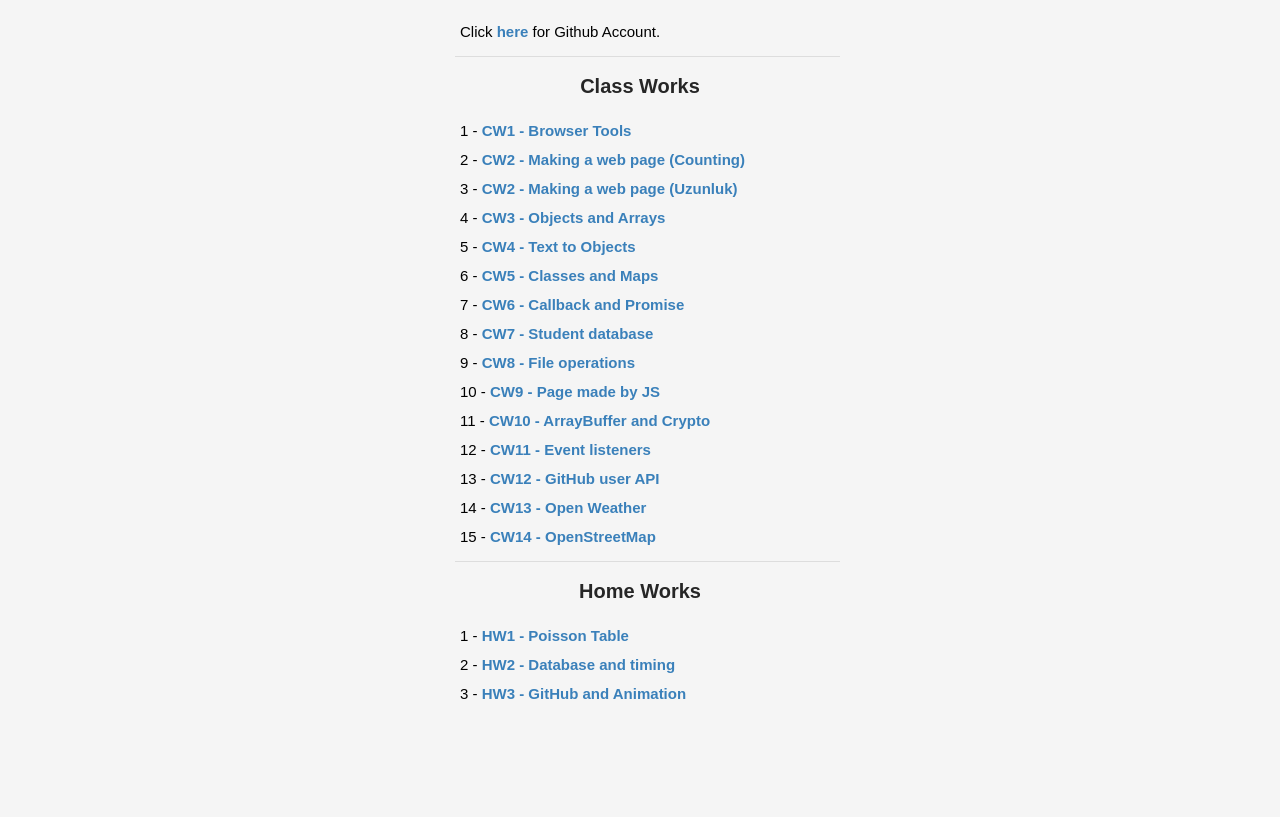
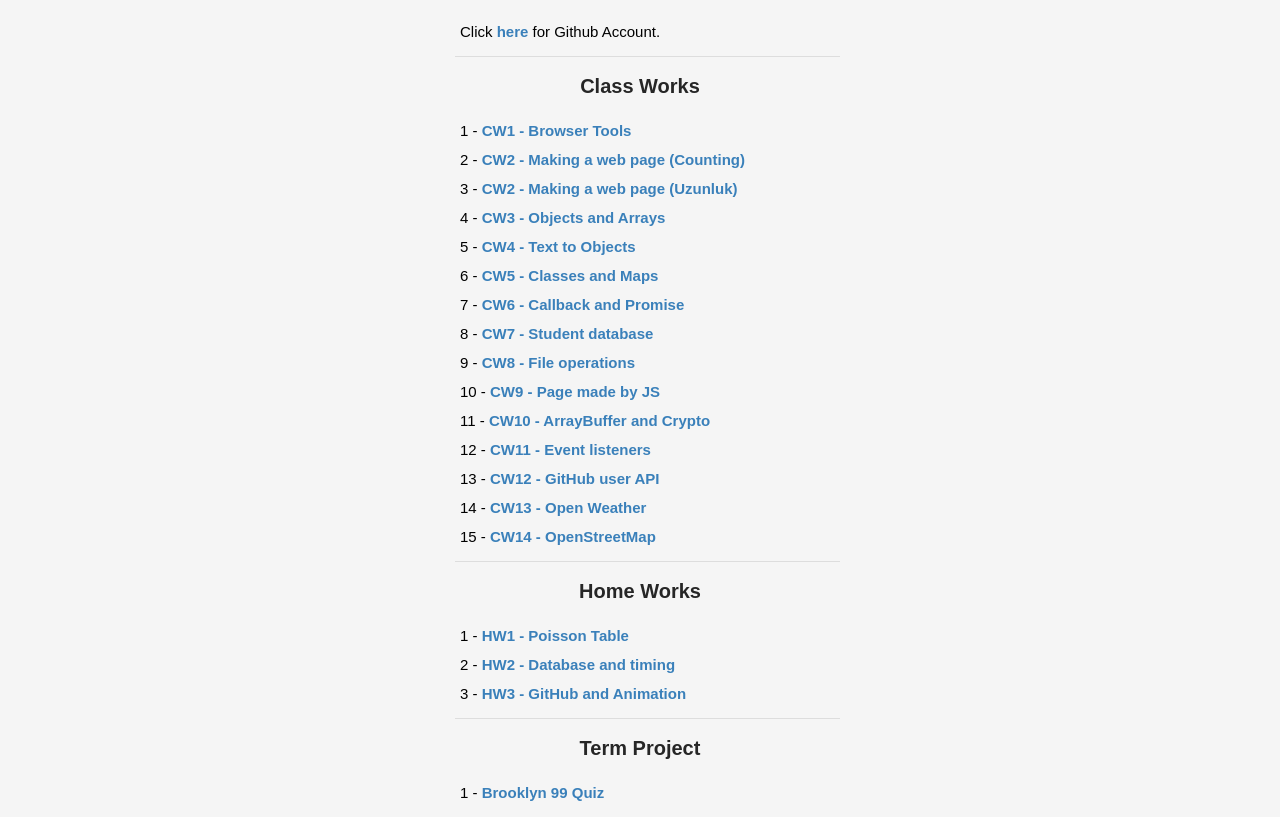
Before and after one commit to Seymakotan/JS_AdvProg, a plain HTML site: page index.html in a window 1280 px wide. Shown: the part 92-909 px from the top of the page. Before the commit the page ends 810 px from the top, so only its background shows below. Drawn offline with Linux system fonts and the light colour scheme.

Commit message:
Update index.html

```diff
--- a/index.html
+++ b/index.html
@@ -57,7 +57,10 @@
                 <li>2 - <a href="https://seymakotan.github.io/JS_AdvProg/HW2/database_hw2.html">HW2 - Database and timing</a></li>
                 <li>3 - <a href="https://seymakotan.github.io/305/anim/Animation.html">HW3 - GitHub and Animation</a></li>
             </ul>
-
+            <h3>Term Project</h3>
+            <ul>
+                <li>1 - <a href="https://seymakotan.github.io/JS_AdvProg/Term_project_99/quiz_brooklyn99.html">Brooklyn 99 Quiz</a></li>
+            </ul>
 
 
         </div>
```
